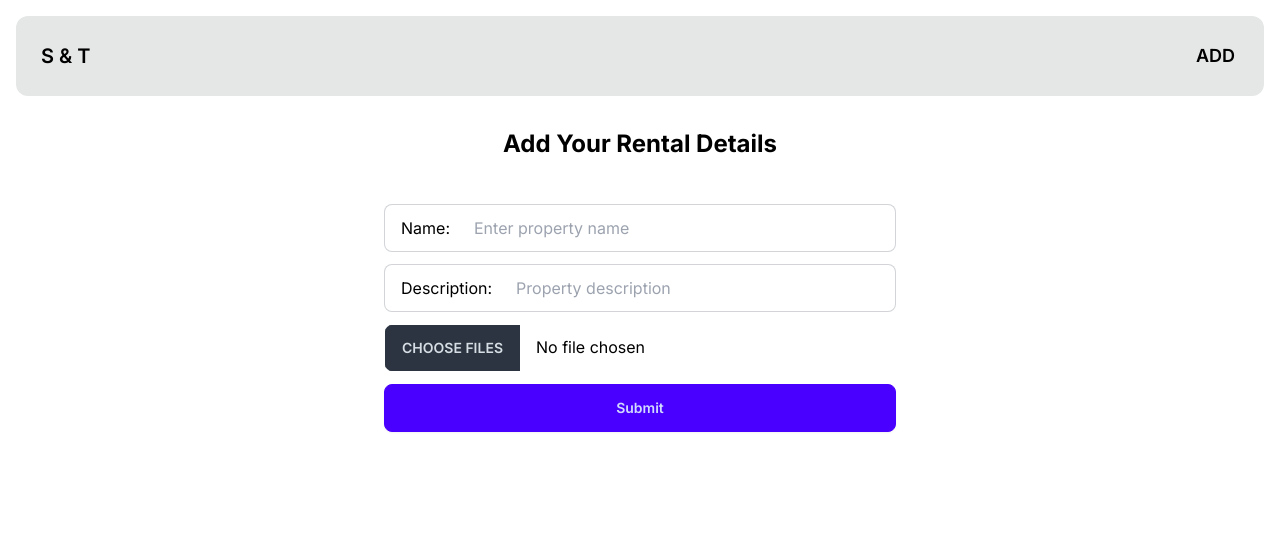
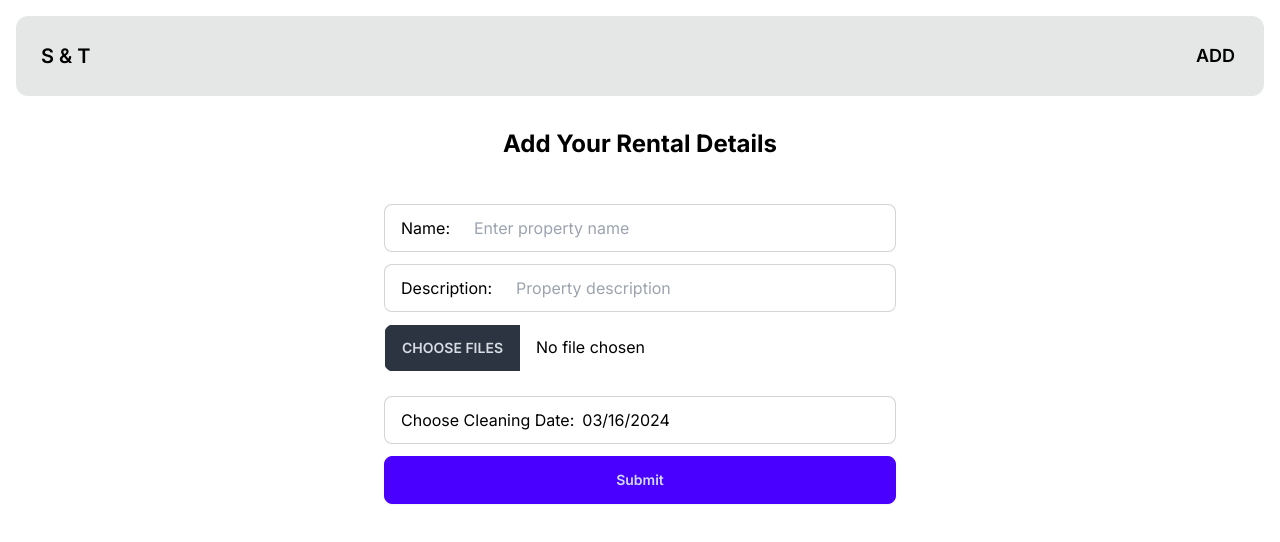
Before and after one commit to jaiman25400/Rental-Scheduler-Frontend, a Next.js app: page /users in a window 1280 px wide. Shown: the top 542 px of the page. Built offline with nearby package versions, Linux system fonts and the light colour scheme.

Commit message:
Added Date Icon Field

```diff
--- a/app/users/page.tsx
+++ b/app/users/page.tsx
@@ -5,11 +5,14 @@ import { Bounce, toast } from "react-toastify";
 import { useRouter } from "next/navigation";
 import "react-toastify/dist/ReactToastify.css";
 import { ToastContainer } from "react-toastify";
+import DatePicker from "react-datepicker";
+import "react-datepicker/dist/react-datepicker.css";
 
 const UserPage: any = () => {
   const [propName, setPropName] = useState("");
   const [description, setDescription] = useState("");
   const [file, setFile] = useState<File[]>([]);
+  const [startDate, setStartDate] = useState<Date>(new Date());
 
   const router = useRouter();
 
@@ -59,10 +62,11 @@ const UserPage: any = () => {
       });
       return; // Prevent form submission
     }
-
+    console.log("Date :", startDate);
     const formData = new FormData();
     formData.append("propertyName", propName);
     formData.append("description", description);
+    formData.append("cleaningDate", startDate.toISOString());
     // Append each file individually
     file.forEach((file, index) => {
       formData.append("files", file);
@@ -156,7 +160,17 @@ const UserPage: any = () => {
             className="file-input w-full max-w-xs mb-3"
             onChange={handleFileChange}
             multiple
+            required
           />
+          <label className="input input-bordered flex items-center gap-2 mt-3 mb-3">
+            Choose Cleaning Date:
+            <DatePicker
+              selected={startDate}
+              required
+              onChange={(date: Date) => setStartDate(date)}
+              minDate={new Date()} // Set the minimum selectable date to the current date
+            />
+          </label>
           <button type="submit" className="btn btn-primary w-full">
             Submit
           </button>
--- a/package.json
+++ b/package.json
@@ -20,12 +20,14 @@
     "next": "14.1.3",
     "postcss": "8.4.35",
     "react": "18.2.0",
+    "react-datepicker": "^6.5.0",
     "react-dom": "18.2.0",
     "react-toastify": "^10.0.5",
     "tailwindcss": "^3.4.1",
     "typescript": "5.4.2"
   },
   "devDependencies": {
+    "@types/react-datepicker": "^6.2.0",
     "daisyui": "^4.7.3"
   }
 }
```
Also changed, not shown: 1 other file (tests, documents, lock files or other folders).
